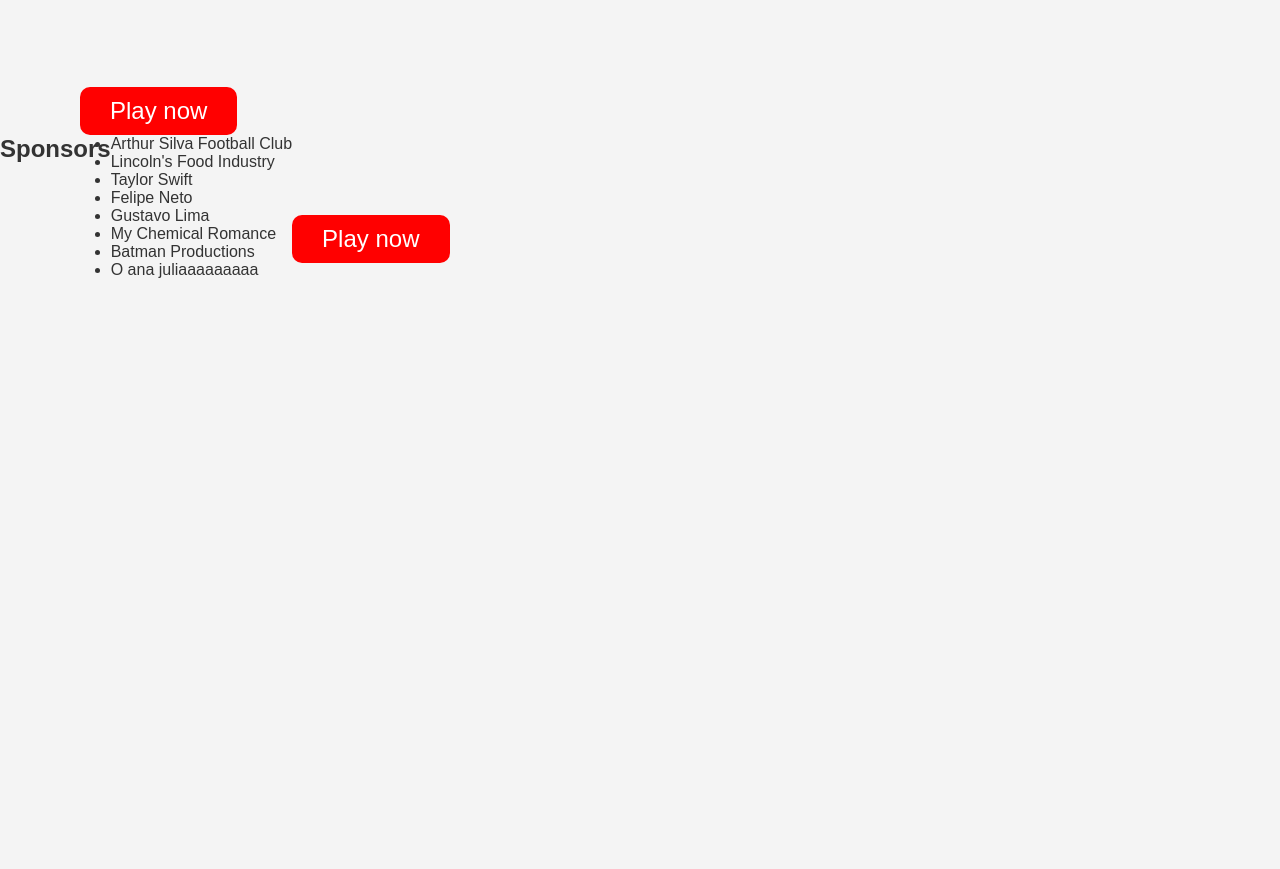
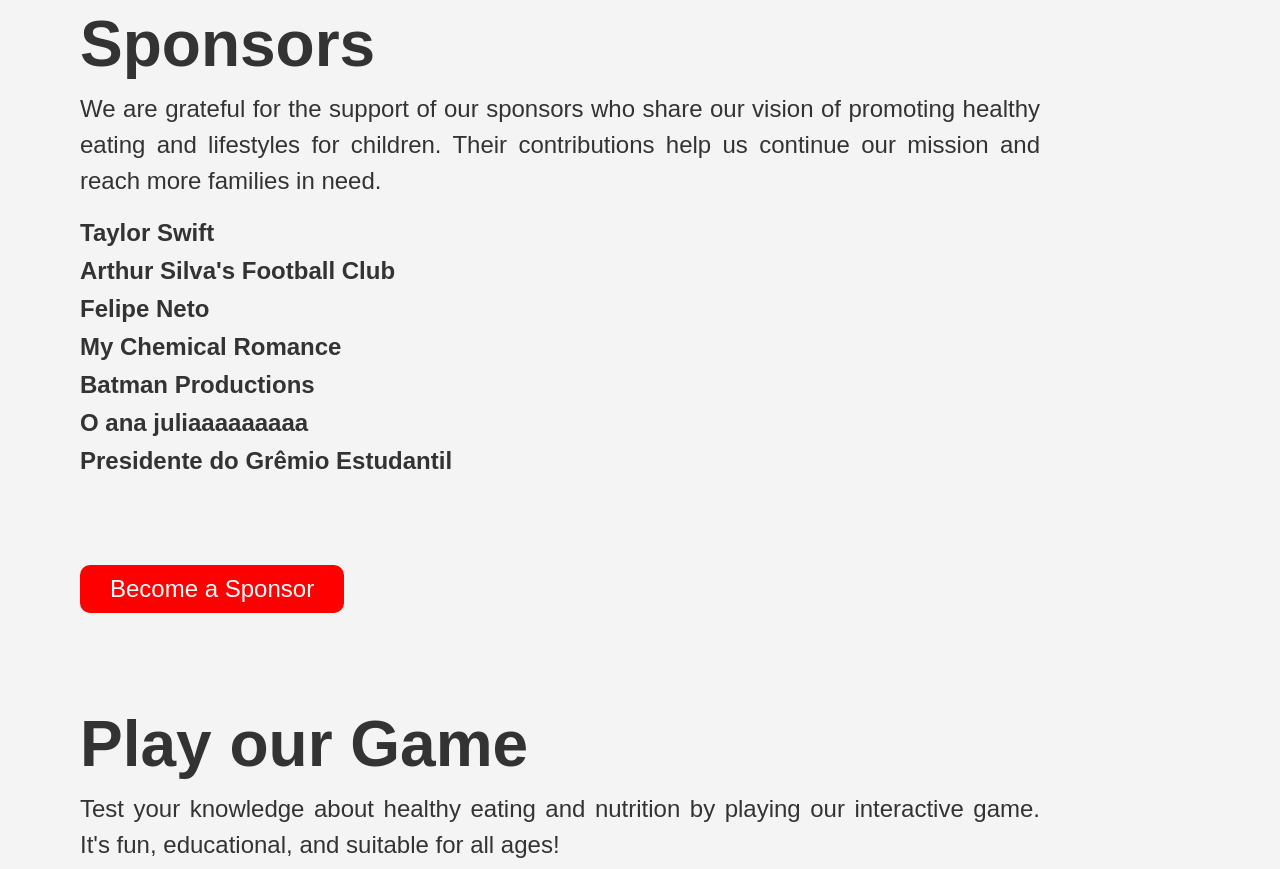
Before and after one commit to Samuel-lab-prog/trabalhoIngles, a plain HTML site: page index.html in a window 1280 px wide. Shown: the part 3451-4320 px from the top of the page. Before the commit the page ends 3730 px from the top, so only its background shows below. Drawn offline with Linux system fonts and the light colour scheme.

Commit message:
Projeto finalizado

```diff
--- a/home.html
+++ b/index.html
@@ -3,8 +3,9 @@
   <head>
     <meta charset="UTF-8" />
     <meta name="viewport" content="width=device-width, initial-scale=1.0" />
-    <title>Document</title>
+    <title>Healthy Eating Awareness</title>
     <link rel="stylesheet" href="styles.css" />
+
   </head>
   <body>
     <header>
@@ -18,7 +19,7 @@
             <li><a class="navItem" href="contact.html">Contact</a></li>
             <li><a class="navItem" href="privacy.html">Unities</a></li>
           </ul>
-          <button id="playButton">Play!</button>
+          <button class="playButton" id="playButton">Play!</button>
         </div>
       </nav>
     </header>
@@ -106,7 +107,6 @@
             food choices for their virtual characters and see the impact of
             those choices on their health and well-being.
           </p>
-          <button id="donateButton">Play now</button>
         </div>
         <div id="celebrityImageContainer">
           <img src="mainImages/badFood.jpeg" alt="" />
@@ -116,17 +116,31 @@
     <section>
       <div id="sponsorsDiv">
         <h1>Sponsors</h1>
+        <p>
+          We are grateful for the support of our sponsors who share our vision
+          of promoting healthy eating and lifestyles for children. Their
+          contributions help us continue our mission and reach more families in
+          need.
+        </p>
         <ul>
-          <li>Arthur Silva Football Club</li>
-          <li>Lincoln's Food Industry</li>
           <li>Taylor Swift</li>
+          <li>Arthur Silva's Football Club</li>
           <li>Felipe Neto</li>
-          <li>Gustavo Lima</li>
           <li>My Chemical Romance</li>
           <li>Batman Productions</li>
           <li>O ana juliaaaaaaaaa</li>
+          <li>Presidente do Grêmio Estudantil</li>
         </ul>
-        <button id="donateButton">Play now</button>
+        <button id="donateButton">Become a Sponsor</button>
+      </div>
+    </section>
+    <section>
+      <div id="gameDiv">
+        <h1>Play our Game</h1>
+        <p>
+          Test your knowledge about healthy eating and nutrition by playing our interactive game. It's fun, educational, and suitable for all ages!
+        </p>
+        <button class="playButton">Play now</button>
       </div>
     </section>
     <script src="script.js"></script>
--- a/script.js
+++ b/script.js
@@ -1,8 +1,10 @@
-const playButton = document.getElementById("playButton");
+const playButtons = document.getElementsByClassName("playButton");
 const donateButtons = document.querySelectorAll("#donateButton");
 
-playButton.addEventListener("click", () => {
-  window.location.href = "game/gamePage.html";
+Array.from(playButtons).forEach((button) => {
+  button.addEventListener("click", () => {
+    window.location.href = "game/gamePage.html";
+  });
 });
 
 donateButtons.forEach((button) => {
--- a/styles.css
+++ b/styles.css
@@ -72,7 +72,7 @@ header{
     height: 100%;
     width: 100%;
 }
-#infoSectionDiv, #actionsDiv, #sponsorsDiv{
+#infoSectionDiv, #actionsDiv{
     display: flex;
     align-items: start;
     justify-content: start;
@@ -106,3 +106,59 @@ header{
     font-size: 1.5rem;
     color: rgb(255, 255, 255);
 }
+#sponsorsDiv{
+    margin: 0 80px 0 80px;
+    display: flex;
+    align-items: start;
+    justify-content: start;
+    flex-direction: column;
+    height: 700px;
+}
+#sponsorsDiv h1{
+    font-size: 4rem;
+}
+#sponsorsDiv p{
+    font-size: 1.5rem;
+    line-height: 1.5;
+    margin: 10px 0 10px 0;
+    max-width: 960px;
+    text-align: justify;
+}
+#sponsorsDiv ul li{
+    font-size: 1.5rem;
+    list-style: none;
+    margin: 10px 0 10px 0;
+    font-weight: bold;
+}
+#sponsorsDiv ul :hover{
+    color: #ff0000;
+    cursor: pointer;
+}
+#gameDiv{
+    margin: 0 80px 0 80px;
+    display: flex;
+    align-items: start;
+    justify-content: start;
+    flex-direction: column;
+    height: 700px;
+}
+#gameDiv h1{
+    font-size: 4rem;
+}
+#gameDiv p{
+    font-size: 1.5rem;
+    line-height: 1.5;
+    margin: 10px 0 10px 0;
+    max-width: 960px;
+    text-align: justify;
+}
+#gameDiv button{
+    margin-top: 80px;
+    background-color: #ff0000;
+    padding: 10px 30px;
+    border: none;
+    border-radius: 10px;
+    cursor: pointer;
+    font-size: 1.5rem;
+    color: rgb(255, 255, 255);
+}
```
